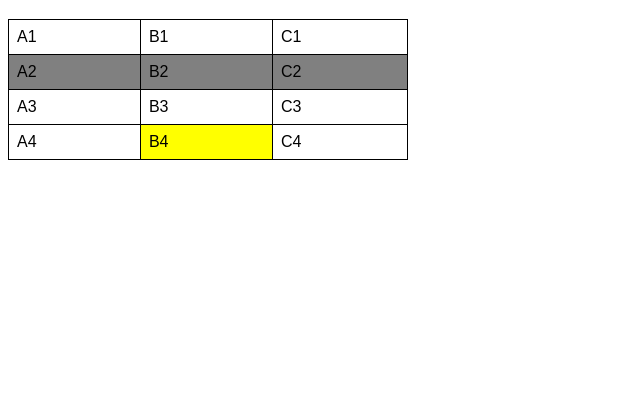
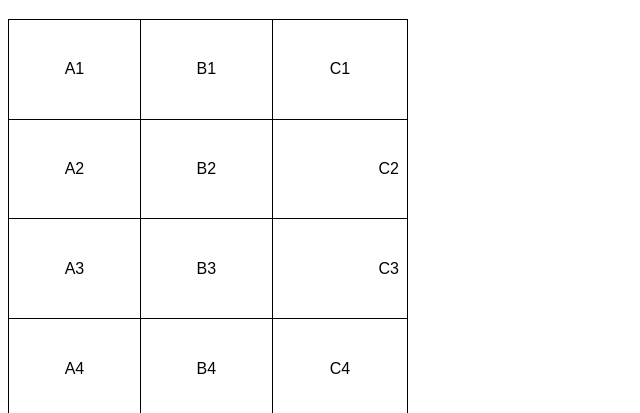
Before and after one commit to Gercinei/html-css, a plain HTML site: page exercicios/ex023/tabela001.html in a window 1280 px wide. Shown: the part 61-474 px from the top of the page, without its empty margins (0-640 px from the left). Drawn offline with Linux system fonts and the light colour scheme.

Commit message:
Atualizando o ex023

```diff
--- a/exercicios/ex023/tabela001.html
+++ b/exercicios/ex023/tabela001.html
@@ -11,20 +11,19 @@
 
         table {
             width: 400px;
+            height: 400px;
             border-collapse: collapse;
-        }
-
-        tr.linha {
-            background-color: gray;
         }
 
         td {
             border: 1px solid black;
             padding: 8px;
+            text-align: center; /* Alinhamento horizontal */
+            vertical-align: middle; /* Alinhamento vertical */
         }
 
-        td.dado {
-            background-color: yellow;
+        .numero {
+            text-align: right;
         }
     </style>
 </head>
@@ -43,19 +42,19 @@
             <td>B1</td>
             <td>C1</td>
         </tr>
-        <tr class="linha"> <!-- Segunda linha-->
+        <tr> <!-- Segunda linha-->
             <td>A2</td>
             <td>B2</td>
-            <td>C2</td>
+            <td class="numero">C2</td>
         </tr>
         <tr> <!-- Terceira linha-->
             <td>A3</td>
             <td>B3</td>
-            <TD>C3</TD>
+            <td class="numero">C3</td>
         </tr>
         <tr> <!-- Quarta linha-->
             <td>A4</td>
-            <td class="dado">B4</td>
+            <td>B4</td>
             <td>C4</td>
         </tr>
     </table>
```
